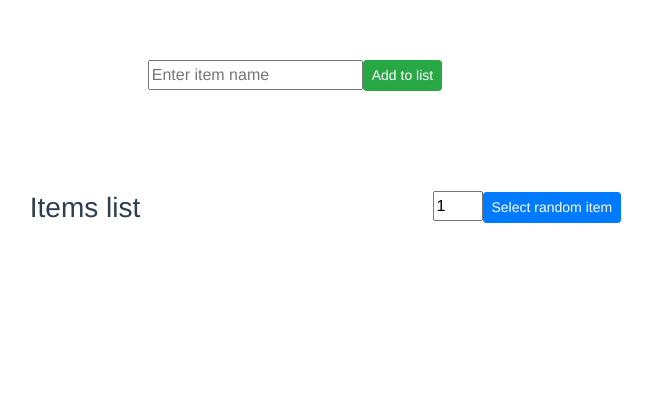
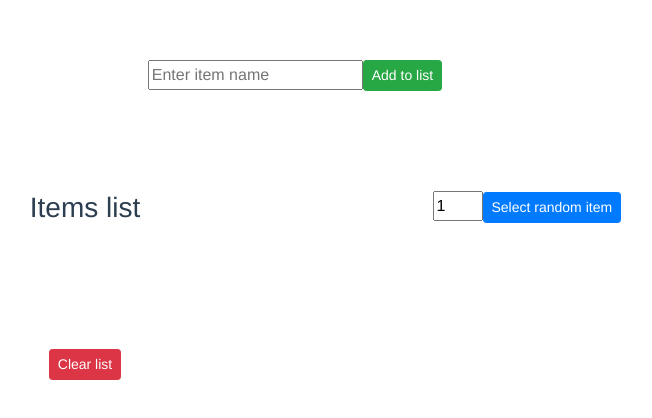
Before and after one commit to OnigiriKaizoku/random.picker, a Vue app: page /#/ in a window 1280 px wide. Shown: the top 418 px of the page, without its empty margins (345-997 px from the left). Built offline with nearby package versions, Linux system fonts and the light colour scheme.

Commit message:
add clear button

```diff
--- a/src/components/Home.vue
+++ b/src/components/Home.vue
@@ -15,6 +15,7 @@
           <ul>
             <li v-for="(item, index ) in itemList" :key="index" @click="deleteItem(item)">{{item}}</li>
           </ul>
+          <b-button variant="danger" size="sm" @click="clearItemsList()">Clear list</b-button>
         </b-col>
         <b-col cols="2"></b-col>
         <b-col cals="3" class="randomField">
@@ -52,6 +53,10 @@ export default {
     addItem (item) {
       this.itemList.push(item)
       this.currentItem = ''
+      localStorage.setItem('rand_listOfItems', JSON.stringify(this.itemList))
+    },
+    clearItemsList() {
+      this.itemList = []
       localStorage.setItem('rand_listOfItems', JSON.stringify(this.itemList))
     },
     deleteItem (item) {
@@ -110,7 +115,7 @@ export default {
   li {
     border-radius: 3px;
     list-style: none;
-    margin-bottom: 5px;
+
     margin-left: -40px;
   }
   .itemsList > ul > li:hover {
@@ -119,7 +124,6 @@ export default {
   }
   .itemsList {
     text-align: center;
-    min-height: 100px;
     max-height: 300px;
     max-width: 300px;
     margin-top: 100px;
@@ -127,6 +131,7 @@ export default {
   .itemsList > ul {
     overflow: auto;
     max-height: 300px;
+    min-height: 100px;
   }
   .randomField {
     vertical-align: top;
```
